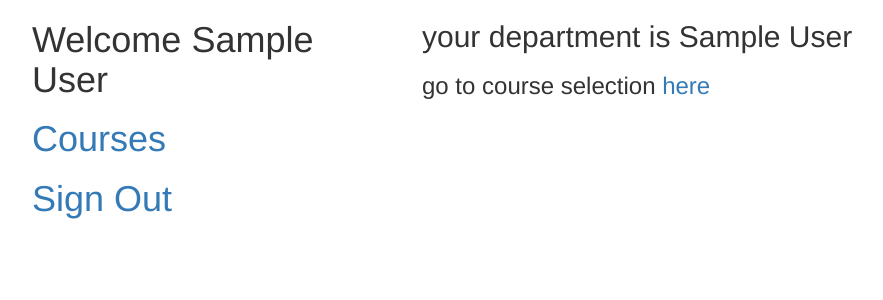
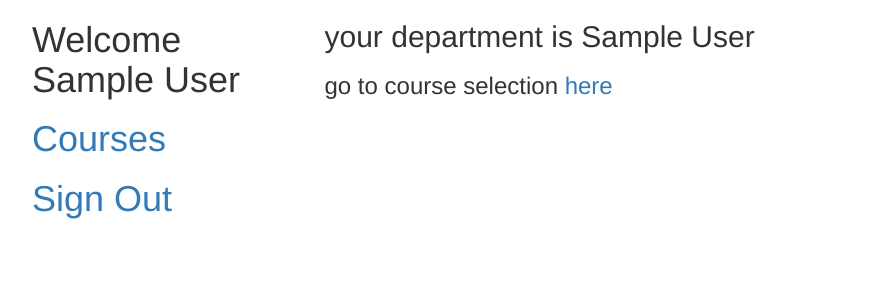
Before and after one commit to abdelrahmanabdelnabi/Course-Registration, a PHP site: page /welcome.php in a window 1280 px wide. Shown: the top 300 px of the page, without its empty margins (38-921 px from the left). Run offline with PHP 8.4, Linux system fonts and the light colour scheme; the visitor is signed in with stand-in values (Sample User, id 1); data that the repository does not hold is empty; some libraries are stand-ins or nearby versions.

Commit message:
change side panel size

```diff
--- a/reg_courses.php
+++ b/reg_courses.php
@@ -11,12 +11,12 @@
 <body>
 	<div class="container">
 		<div class="row">
-			<div class="col-sm-4">
+			<div class="col-md-3">
 				<h1><a href="welcome.php">Homepage</a></h1>
 				<h1>Courses</h1>
 				<h1><a href="logout.php">Logout</a></h1>
 			</div>
-			<div class="col-sm-8">
+			<div class="col-md-9">
 
 				<?php
 				require_once 'session.php';
--- a/welcome.php
+++ b/welcome.php
@@ -12,7 +12,7 @@ include 'bootstrap.css';
 <body>
 	<div class="container">
 		<div class="row">
-			<div class="col-sm-4">
+			<div class="col-md-3">
 				<h1>Welcome <?php echo $_SESSION['name']; ?></h1>
 				<?php  if($_SESSION['dept'] !== '') {
 					echo '<h1><a href="/database/lab1/reg_courses.php">Courses</a></h1>';
@@ -21,7 +21,7 @@ include 'bootstrap.css';
 				<h1><a href = "logout.php">Sign Out</a></h1>
 
 			</div>
-			<div class="col-sm-8">
+			<div class="col-md-9">
 				<?php
 				if($_SESSION['dept'] !== '') {
 					echo "<h2>your department is ".$_SESSION['dept']." </h2>";
```
Also changed, not shown: login.php (+5 -5 lines).
